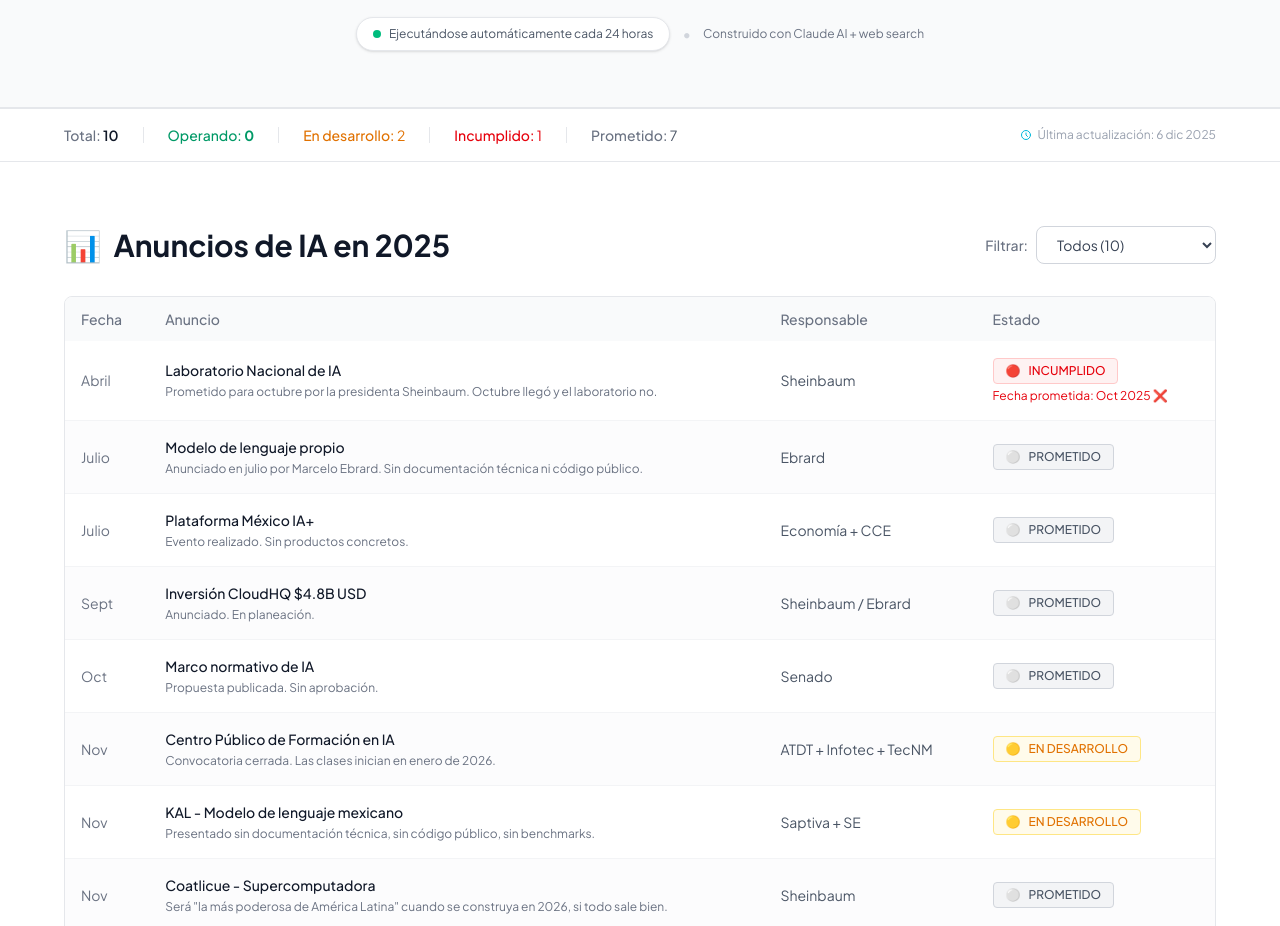
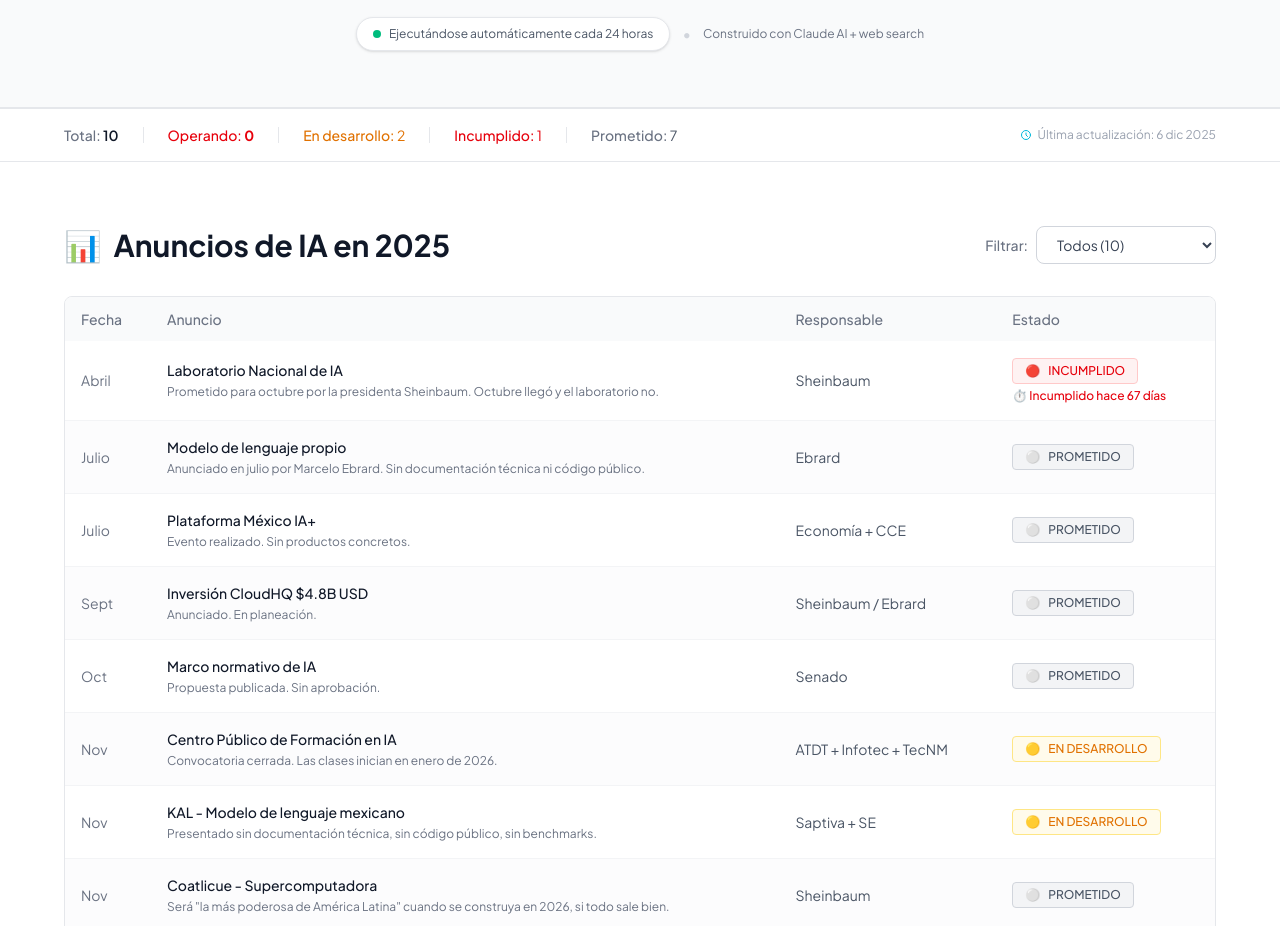
Before and after one commit to ritchiero/observatorio-ia-mexico, a Next.js app: page / in a window 1280 px wide. Shown: the part 1100-2026 px from the top of the page. Built offline with nearby package versions, Linux system fonts and the light colour scheme.

Commit message:
feat: Mejoras de UX - Quitar ❌ de 2026, 0 en rojo, días vencidos

```diff
--- a/app/page.tsx
+++ b/app/page.tsx
@@ -6,6 +6,23 @@
 export default function Home() {
   const router = useRouter();
   const [filtroStatus, setFiltroStatus] = useState<string>('todos');
+
+  // Función para calcular días vencidos
+  const calcularDiasVencidos = (fechaPrometida: string): number => {
+    const meses: {[key: string]: number} = {
+      'Ene': 0, 'Feb': 1, 'Mar': 2, 'Abr': 3, 'May': 4, 'Jun': 5,
+      'Jul': 6, 'Ago': 7, 'Sep': 8, 'Oct': 9, 'Nov': 10, 'Dic': 11
+    };
+    const [mesStr, yearStr] = fechaPrometida.split(' ');
+    const mes = meses[mesStr];
+    const year = parseInt(yearStr);
+    // Último día del mes prometido
+    const fechaLimite = new Date(year, mes + 1, 0);
+    const hoy = new Date();
+    const diffTime = hoy.getTime() - fechaLimite.getTime();
+    const diffDays = Math.floor(diffTime / (1000 * 60 * 60 * 24));
+    return diffDays > 0 ? diffDays : 0;
+  };
   const anuncios = [
     // Mapeo: título hardcodeado → ID de Firestore
     {
@@ -17,6 +34,7 @@
       statusLabel: 'INCUMPLIDO',
       fechaPrometida: 'Oct 2025',
       cumplida: false,
+      diasVencidos: 67,
       detalle: 'Prometido para octubre por la presidenta Sheinbaum. Octubre llegó y el laboratorio no.',
     },
     {
@@ -281,8 +299,8 @@
               <div className="text-lg font-bold text-gray-900">{stats.total}</div>
               <div className="text-[10px] text-gray-500">Total</div>
             </div>
-            <div className="bg-emerald-50 rounded-lg py-2 px-1 border border-emerald-200">
-              <div className="text-lg font-bold text-emerald-600">{stats.operando}</div>
+            <div className="bg-red-50 rounded-lg py-2 px-1 border border-red-200">
+              <div className="text-lg font-bold text-red-600">{stats.operando}</div>
               <div className="text-[10px] text-gray-500">Operando</div>
             </div>
             <div className="bg-amber-50 rounded-lg py-2 px-1 border border-amber-200">
@@ -308,8 +326,8 @@
               </div>
               <div className="h-4 w-px bg-gray-200 hidden md:block" />
               <div>
-                <span className="font-medium text-emerald-600">Operando:</span>{' '}
-                <span className="font-bold text-emerald-600">{stats.operando}</span>
+                <span className="font-medium text-red-600">Operando:</span>{' '}
+                <span className="font-bold text-red-600">{stats.operando}</span>
               </div>
               <div className="h-4 w-px bg-gray-200 hidden md:block" />
               <div>
@@ -391,9 +409,9 @@
                   </div>
                 </div>
                 <p className="text-xs text-gray-500 line-clamp-2">{item.detalle}</p>
-                {item.fechaPrometida && !item.cumplida && (
-                  <div className="text-xs text-red-600 mt-2 flex items-center gap-1">
-                    <span>📅</span> Prometido: {item.fechaPrometida} ❌
+                {item.fechaPrometida && !item.cumplida && item.status === 'incumplido' && (
+                  <div className="text-xs text-red-600 mt-2 flex items-center gap-1 font-medium">
+                    <span>⏱️</span> Incumplido hace {item.diasVencidos || calcularDiasVencidos(item.fechaPrometida)} días
                   </div>
                 )}
               </div>
@@ -431,9 +449,9 @@
                         <span>{getStatusEmoji(item.status)}</span>
                         <span>{item.statusLabel}</span>
                       </div>
-                      {item.fechaPrometida && !item.cumplida && (
-                        <div className="text-xs text-red-600 mt-1">
-                          Fecha prometida: {item.fechaPrometida} ❌
+                      {item.fechaPrometida && !item.cumplida && item.status === 'incumplido' && (
+                        <div className="text-xs text-red-600 mt-1 font-medium">
+                          ⏱️ Incumplido hace {item.diasVencidos || calcularDiasVencidos(item.fechaPrometida)} días
                         </div>
                       )}
                     </td>
```
